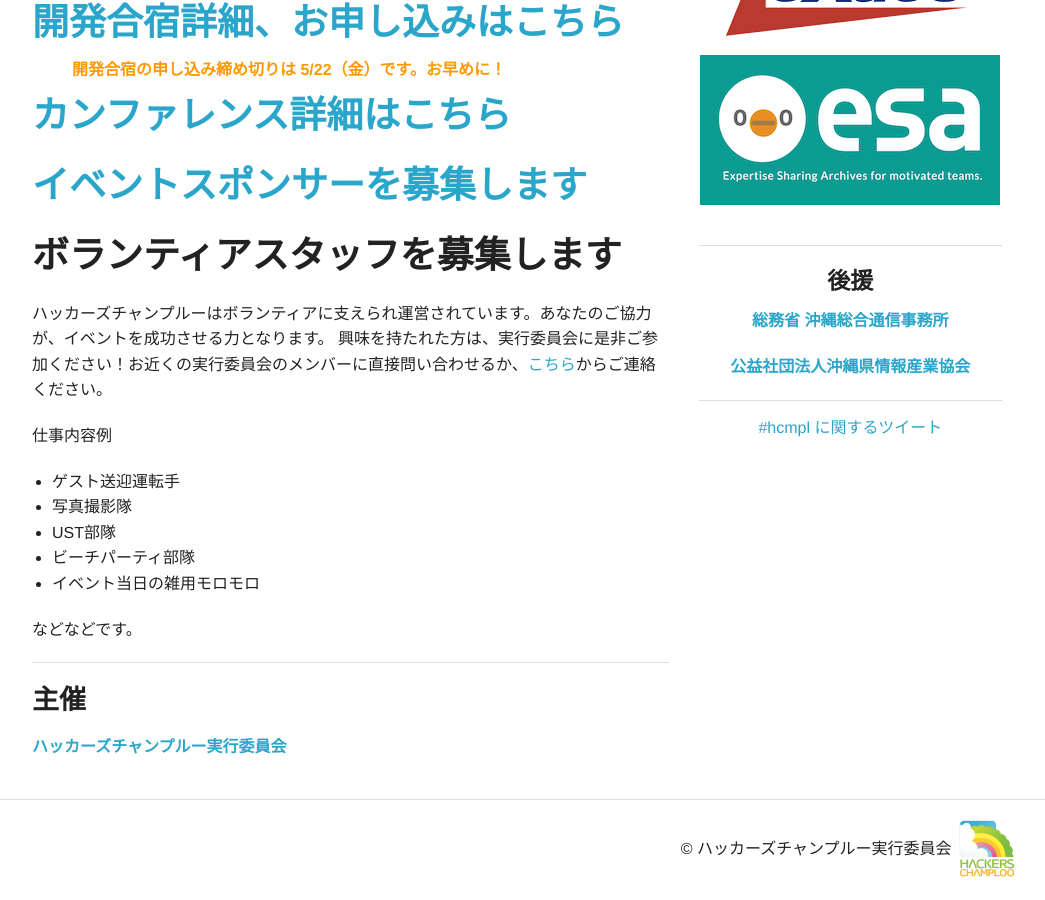
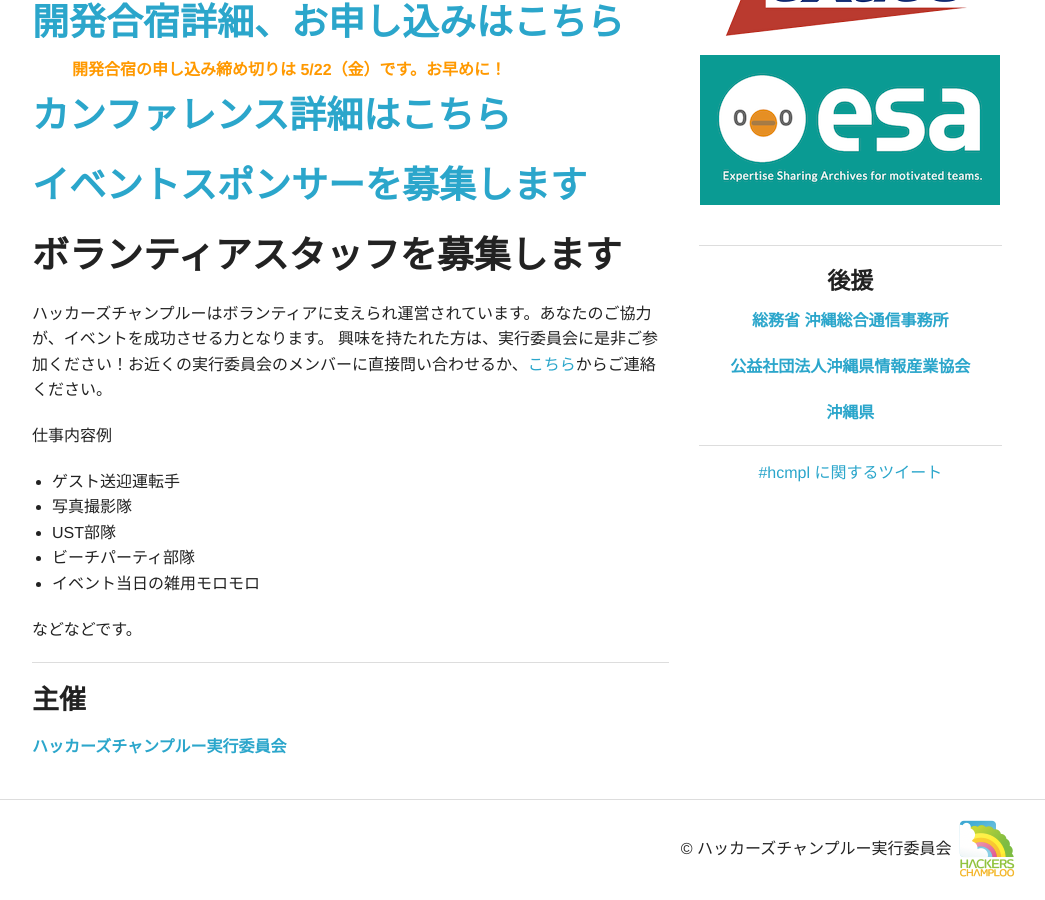
Before and after one commit to hackers-champloo/hackers-champloo.github.io, a Jekyll site: the page built from 2015/index.md, in a window 1280 px wide and 900 px high, scrolled down 694 px. Shown: the whole window, without its empty margins (123-1168 px from the left). Built offline with Jekyll 4.4.1, drawn with Linux system fonts in a browser that asks for light colours; Markdown is read by kramdown in place of the engine named in the settings; comment, search, counter and statistics services are not loaded.

Commit message:
後援に沖縄県を追加

```diff
--- a/_layouts/2015top.html
+++ b/_layouts/2015top.html
@@ -82,6 +82,8 @@
 
 			<p><strong><a href="http://www.iia-okinawa.or.jp/" target="_blank">公益社団法人沖縄県情報産業協会</strong></p>
 
+			<p><strong><a href="http://www.pref.okinawa.jp/" target="_blank">沖縄県</strong></p>
+
             <hr />
 
 			<a class="twitter-timeline" href="https://twitter.com/search?q=%23hcmpl" data-widget-id="470000221674426368">#hcmpl に関するツイート</a>
```
